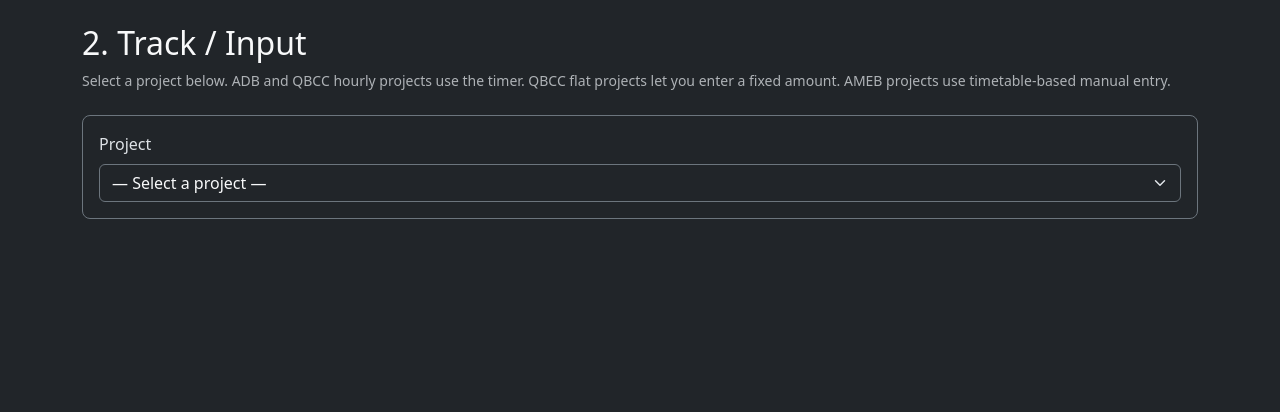
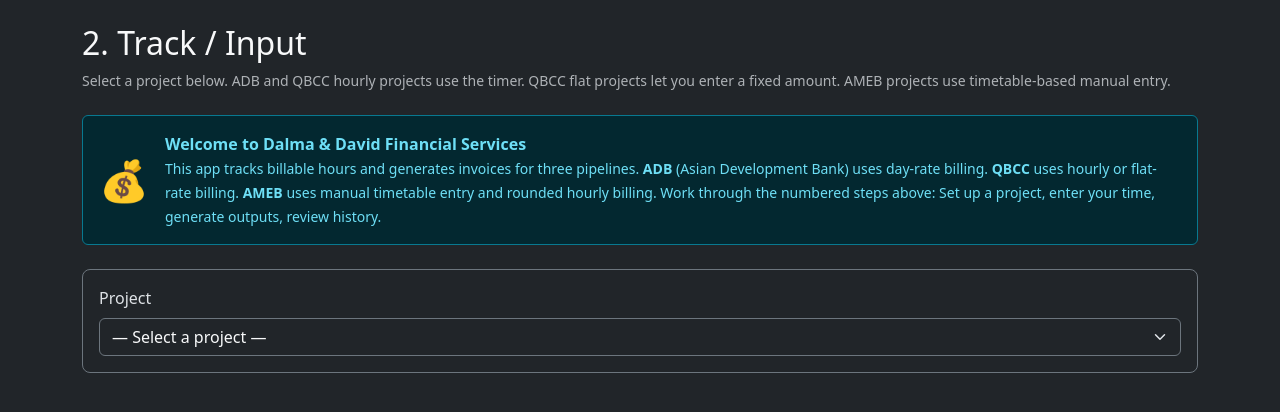
Before and after one commit to CrazyEyesEddie/financial-services, a Flask app: page /track in a window 1280 px wide. Shown: the part 57-469 px from the top of the page. Run offline with Flask 3, Linux system fonts and the light colour scheme; the visitor is signed in with stand-in values (Sample User, id 1); data that the repository does not hold is empty.

Commit message:
Add welcome banner to Track page, subtitle to login screen

```diff
--- a/templates/login.html
+++ b/templates/login.html
@@ -5,7 +5,8 @@
     <div class="col-md-4">
         <div class="card bg-dark border-secondary">
             <div class="card-body">
-                <h3 class="card-title text-center mb-4">Dalma &amp; David Financial Services</h3>
+                <h3 class="card-title text-center mb-1">Dalma &amp; David Financial Services</h3>
+                <p class="text-center text-muted small mb-4">Invoice and time tracking for ADB, QBCC, and AMEB</p>
                 <form method="POST">
                     <div class="mb-3">
                         <label for="password" class="form-label">Password</label>
--- a/templates/track.html
+++ b/templates/track.html
@@ -3,6 +3,20 @@
 {% block content %}
 <h2 class="mb-2">2. Track / Input</h2>
 <p class="text-muted small mb-4">Select a project below. ADB and QBCC hourly projects use the timer. QBCC flat projects let you enter a fixed amount. AMEB projects use timetable-based manual entry.</p>
+
+<!-- Welcome -->
+<div class="alert alert-info d-flex align-items-center gap-3 py-3 mb-4">
+    <div class="fs-1">&#x1F4B0;</div>
+    <div>
+        <strong>Welcome to Dalma & David Financial Services</strong><br>
+        <span class="small">This app tracks billable hours and generates invoices for three pipelines.
+        <strong>ADB</strong> (Asian Development Bank) uses day-rate billing.
+        <strong>QBCC</strong> uses hourly or flat-rate billing.
+        <strong>AMEB</strong> uses manual timetable entry and rounded hourly billing.
+        Work through the numbered steps above: Set up a project, enter your time, generate outputs, review history.
+        </span>
+    </div>
+</div>
 
 {% if running %}
 <!-- Running Timer -->
```
